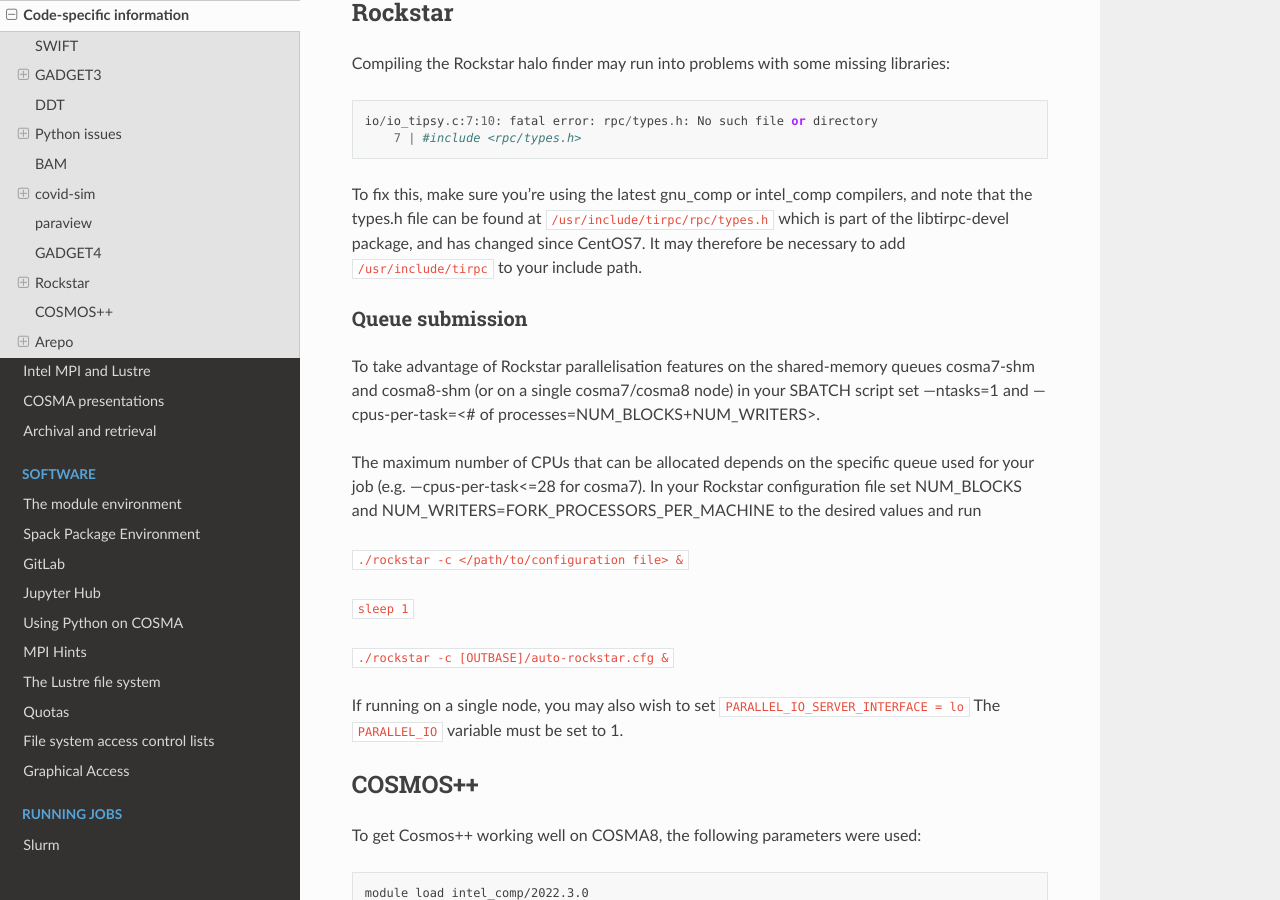
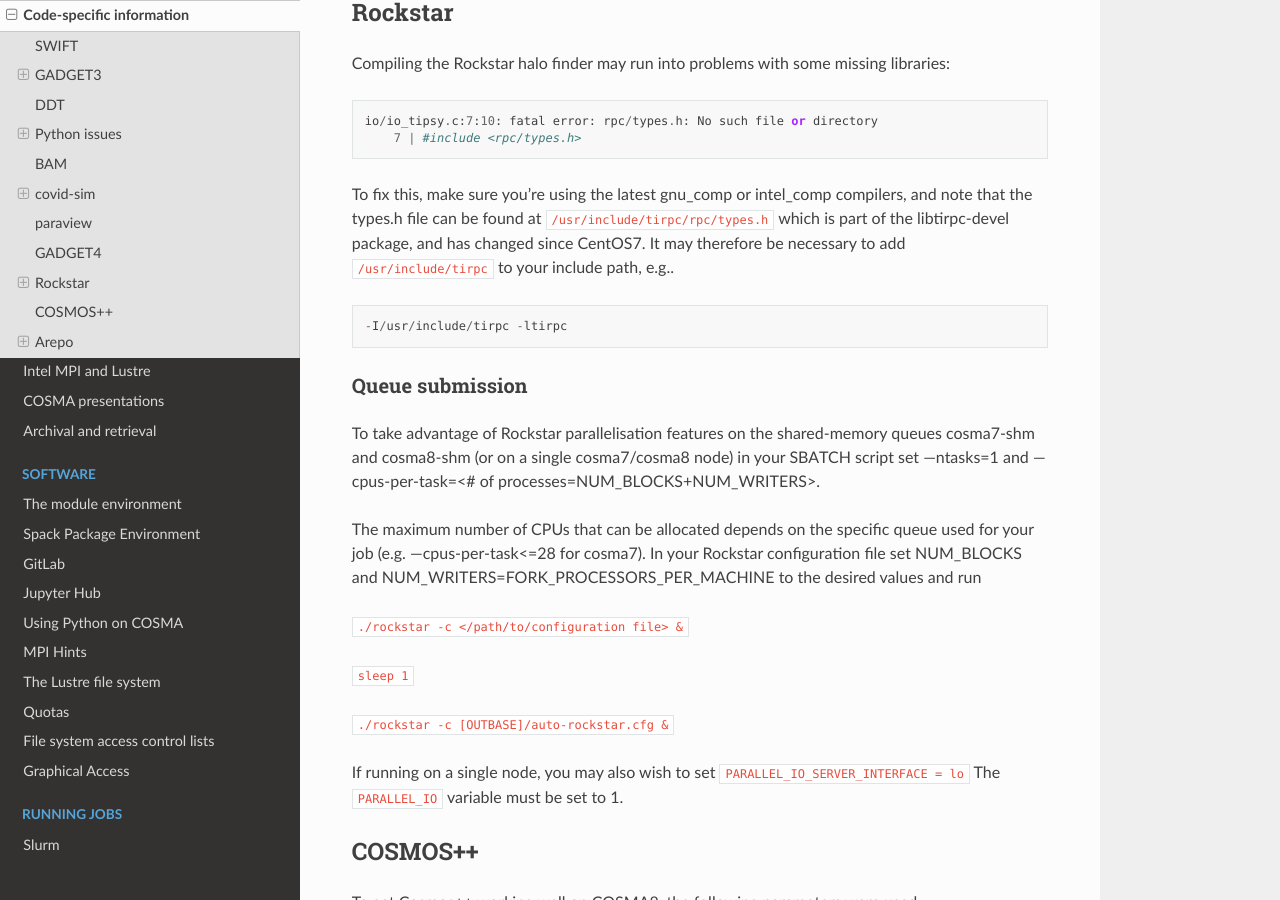
Before and after one commit to agb32/cosmadoc, a Sphinx documentation site: the page built from docs/source/issues.md, in a window 1280 px wide and 900 px high, scrolled down 7443 px. Built offline with Sphinx 7.4.7 and the Read the Docs theme 2.0.0, drawn with Linux system fonts in a browser that asks for light colours.

Commit message:
added comment about rockstar libs

````diff
--- a/docs/source/issues.md
+++ b/docs/source/issues.md
@@ -284,7 +284,11 @@
     7 | #include <rpc/types.h>
 ```
 
-To fix this, make sure you're using the latest gnu_comp or intel_comp compilers, and note that the types.h file can be found at `/usr/include/tirpc/rpc/types.h` which is part of the libtirpc-devel package, and has changed since CentOS7.  It may therefore be necessary to add `/usr/include/tirpc` to your include path.
+To fix this, make sure you're using the latest gnu_comp or intel_comp compilers, and note that the types.h file can be found at `/usr/include/tirpc/rpc/types.h` which is part of the libtirpc-devel package, and has changed since CentOS7.  It may therefore be necessary to add `/usr/include/tirpc` to your include path, e.g..
+
+```
+-I/usr/include/tirpc -ltirpc
+```
 
 ### Queue submission
 
````
